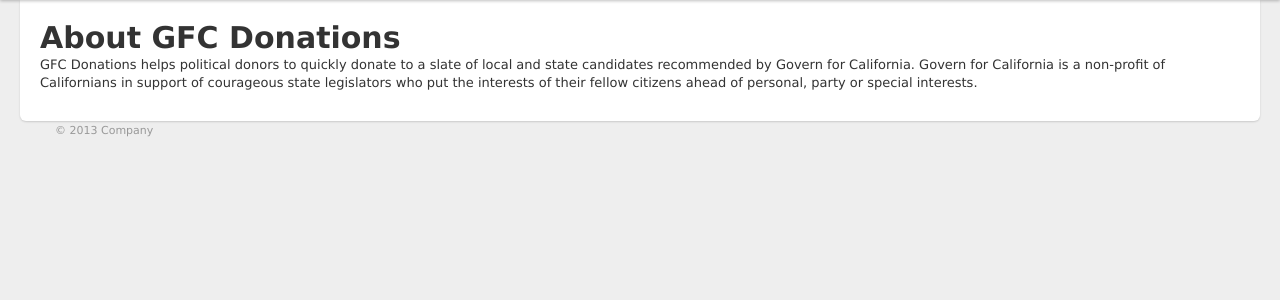
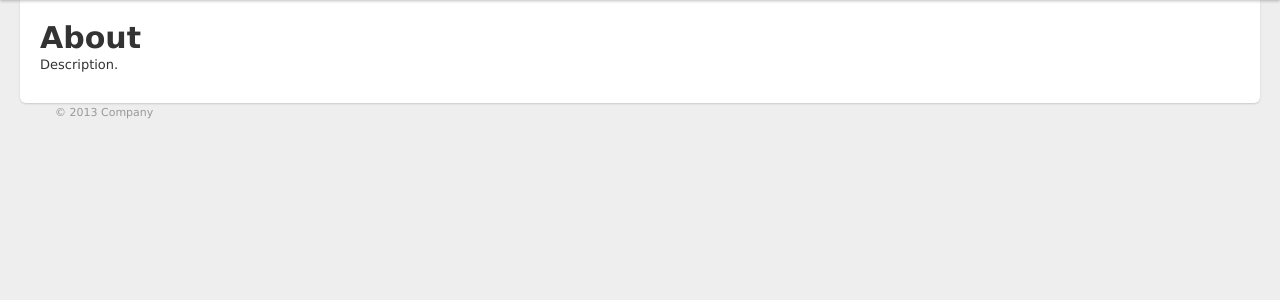
Before and after one commit to dasloss/blackholes, a Flask app: page /about/ in a window 1280 px wide. Shown: the part 40-340 px from the top of the page. Run offline with Flask 2, Linux system fonts and the light colour scheme; parts of the project's set-up code (start-up, migrations or seed data) failed here and were passed over; some libraries are stand-ins or nearby versions.

Commit message:
Update templates/about.html

```diff
--- a/templates/about.html
+++ b/templates/about.html
@@ -1,6 +1,6 @@
 {% extends "base.html" %}
 
 {% block main %}
-<h1>About GFC Donations</h1>
-<p>GFC Donations helps political donors to quickly donate to a slate of local and state candidates recommended by Govern for California. Govern for California is a non-profit of Californians in support of courageous state legislators who put the interests of their fellow citizens ahead of personal, party or special interests. </p>
+<h1>About</h1>
+<p>Description. </p>
 {% endblock %}
```
